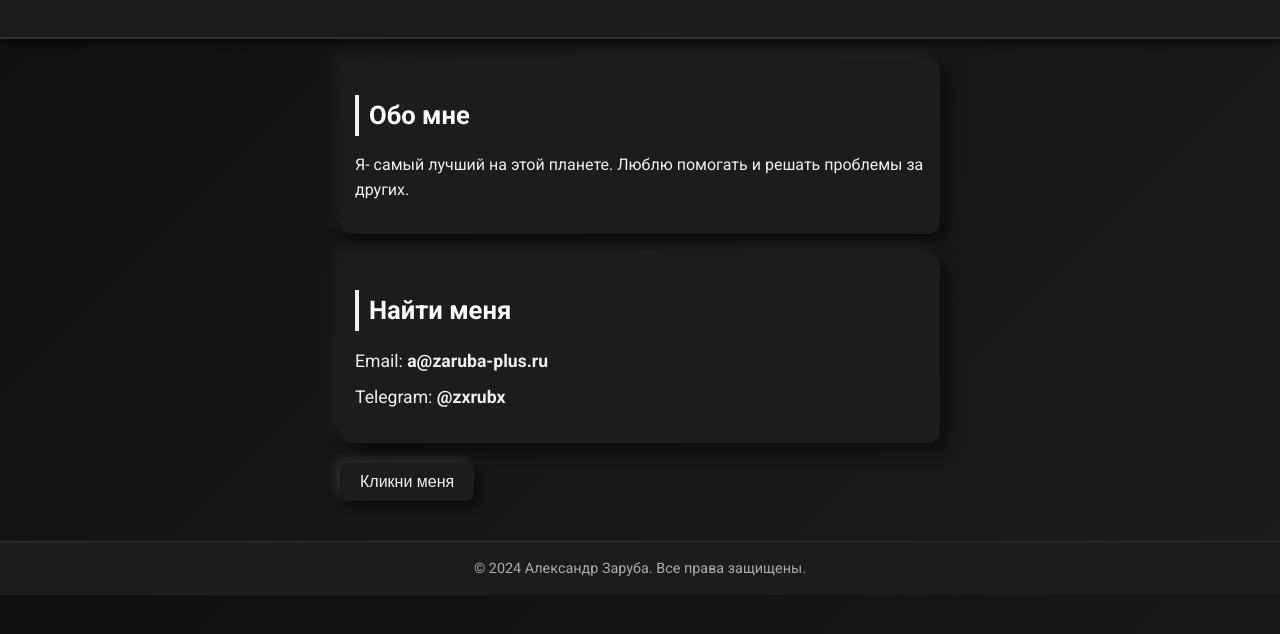
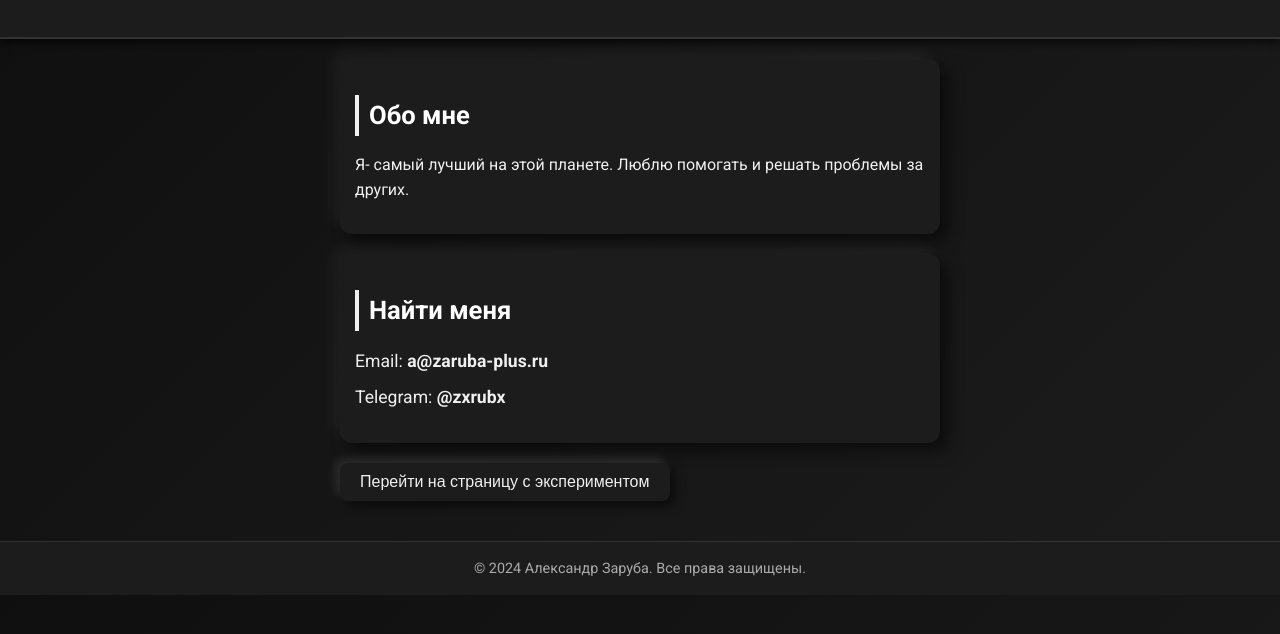
Before and after one commit to zxrubx/my-website, a plain HTML site: page index.html in a window 1280 px wide. Shown: the part 148-782 px from the top of the page. Drawn offline with Linux system fonts and the light colour scheme.

Commit message:
Update index.html

```diff
--- a/index.html
+++ b/index.html
@@ -7,7 +7,7 @@
     <link rel="stylesheet" href="https://fonts.googleapis.com/css2?family=Roboto:wght@400;700&display=swap">
     <link rel="stylesheet" href="styles.css">
 </head>
-<body>
+<body style="background-color: #121212;">
     <header class="header">
         <div class="container">
             <h1 class="name">Александр Заруба</h1>
@@ -27,8 +27,9 @@
                     <li>Telegram: <a href="@zxrubx">@zxrubx</a></li>
                 </ul>
             </section>
-            <!-- Новая кнопка -->
-            <button onclick="alert('ты лусший)♥️')">Кликни меня</button>
+
+            <!-- Кнопка для перехода на новую страницу -->
+            <button onclick="window.location.href='new_page.html'">Перейти на страницу с экспериментом</button>
         </div>
     </main>
     <footer class="footer">
```
